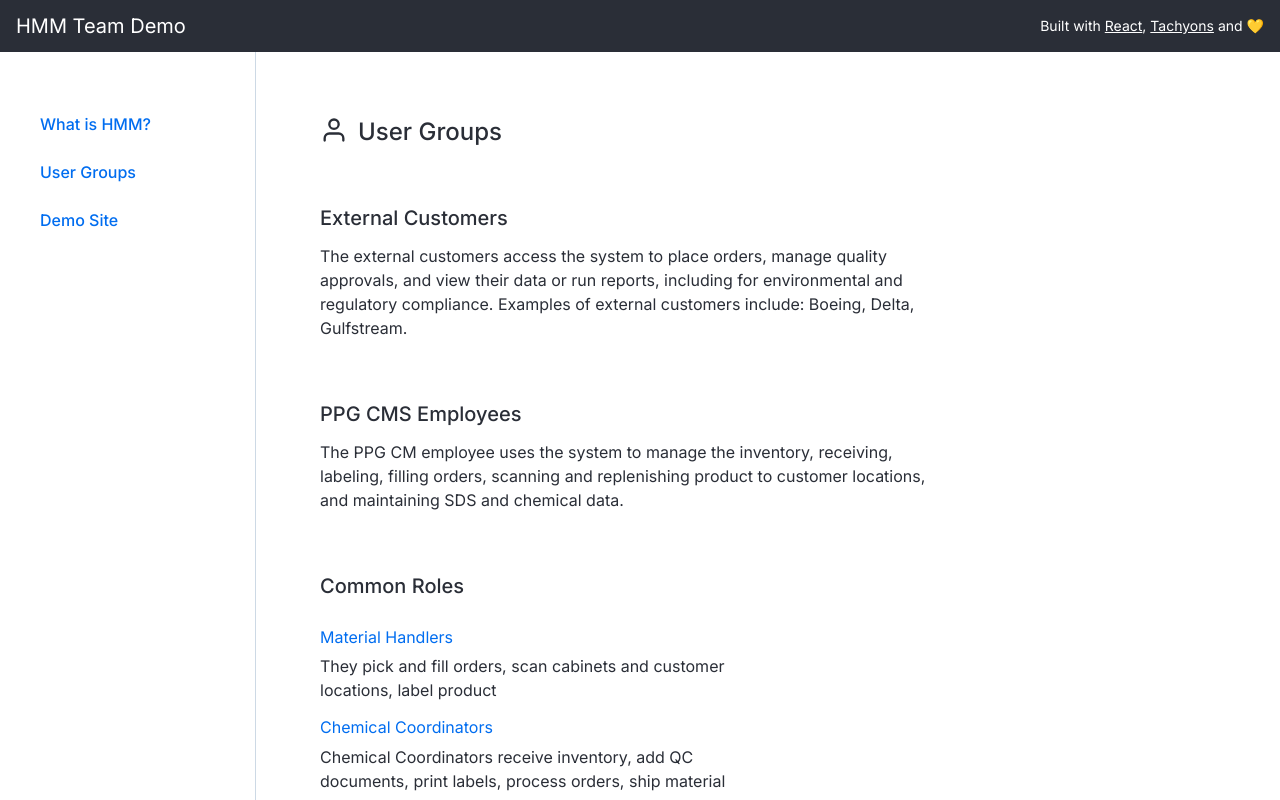
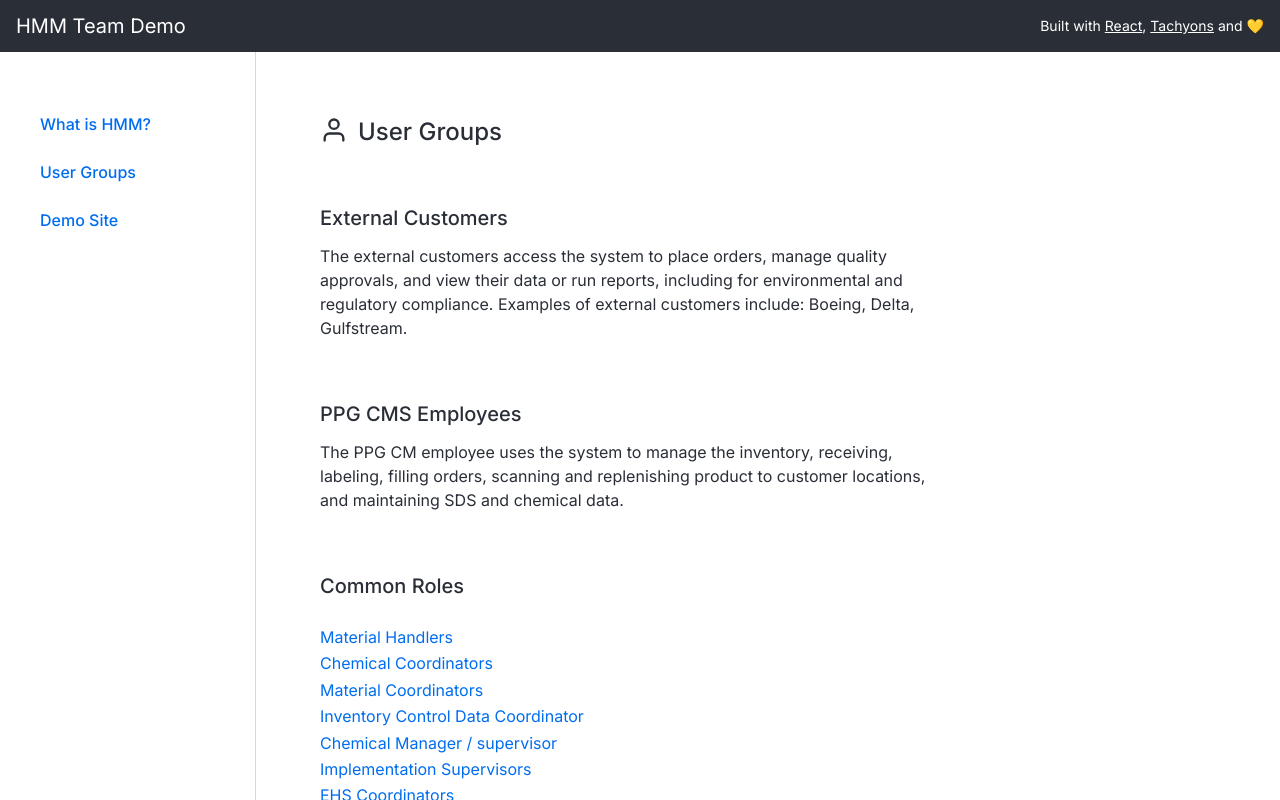
Before and after one commit to laurapadilla/hmm-demo, a React (Create React App) app: page /users in a window 1280 px wide. Shown: the top 800 px of the page. Built offline with nearby package versions, Linux system fonts and the light colour scheme.

Commit message:
i'm a dope.

```diff
--- a/src/components/Roles.js
+++ b/src/components/Roles.js
@@ -1,5 +1,5 @@
-import React, { useState } from "react";
-import roles from "../data/roles";
+import React, { useState } from 'react';
+import roles from '../data/roles';
 
 const RoleItem = ({ className, role, description }) => {
   const [info, setInfo] = useState(false);
@@ -9,12 +9,12 @@ const RoleItem = ({ className, role, description }) => {
       <li className={`f5 f5-l mb2 fw5 ${className}`}>
         <button
           className="btn-link no-underline pointer underline-hover"
-          onClick={() => setInfo(!info)}
+          onClick={id => setInfo(!info)}
         >
           {role}
         </button>
       </li>
-      <p className="w-50 mb3 lh-copy">{description}</p>
+      {info && <p className="w-50 mb3 lh-copy">{description}</p>}
     </div>
   );
 };
@@ -23,7 +23,7 @@ const Roles = () => {
   return (
     <ul>
       {roles.map((role, id) => (
-        <RoleItem {...role} key={id} />
+        <RoleItem {...role} key={id} id={id} />
       ))}
     </ul>
   );
```
Also changed, not shown: 1 other file (tests, documents, lock files or other folders).
